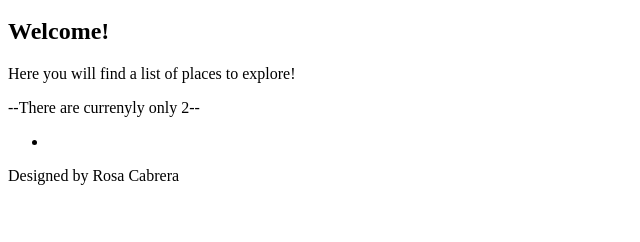
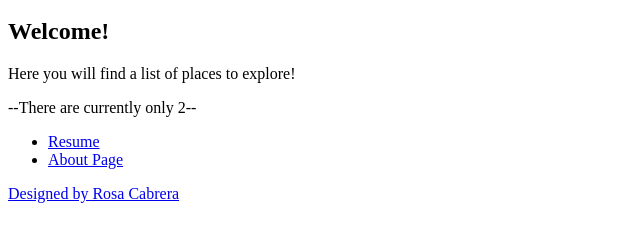
Before and after one commit to rcoasb96/361-Project1, a plain HTML site: page portfolio/index.html in a window 1280 px wide. Shown: the part 100-342 px from the top of the page, without its empty margins (0-640 px from the left). Drawn offline with Linux system fonts and the light colour scheme.

Commit message:
Added welcome page with nav

```diff
--- a/portfolio/index.html
+++ b/portfolio/index.html
@@ -13,12 +13,14 @@
       <section>
         <h2>Welcome!</h2>
           <p>Here you will find a list of places to explore!</p>
-          <p>--There are currenyly only 2--</p>
+          <p>--There are currently only 2--</p>
+        <nav>
+          <ul>
+            <li><a href="/resume">Resume</li>
+            <li><a href="/about">About Page</li>
+          </ul>
+        </nav
       </section>
-      <nav>
-        <ul>
-          <li></li>
-        </ul>
     <footer>
       <p>Designed by Rosa Cabrera</p>
     </footer>
```
